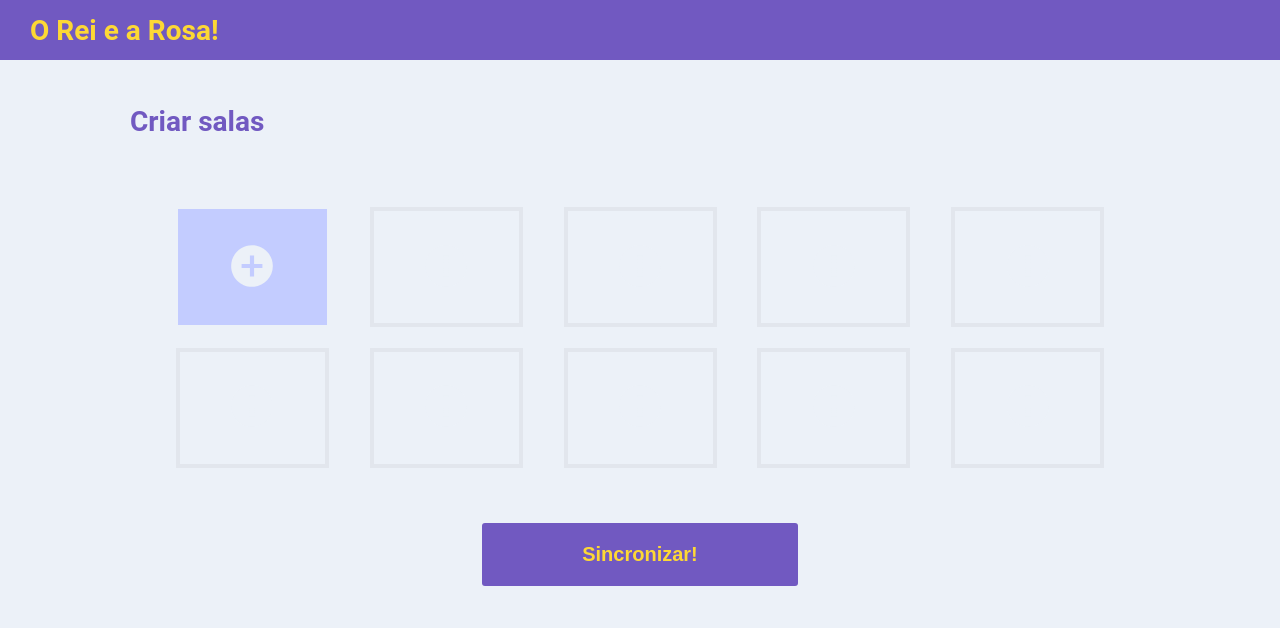
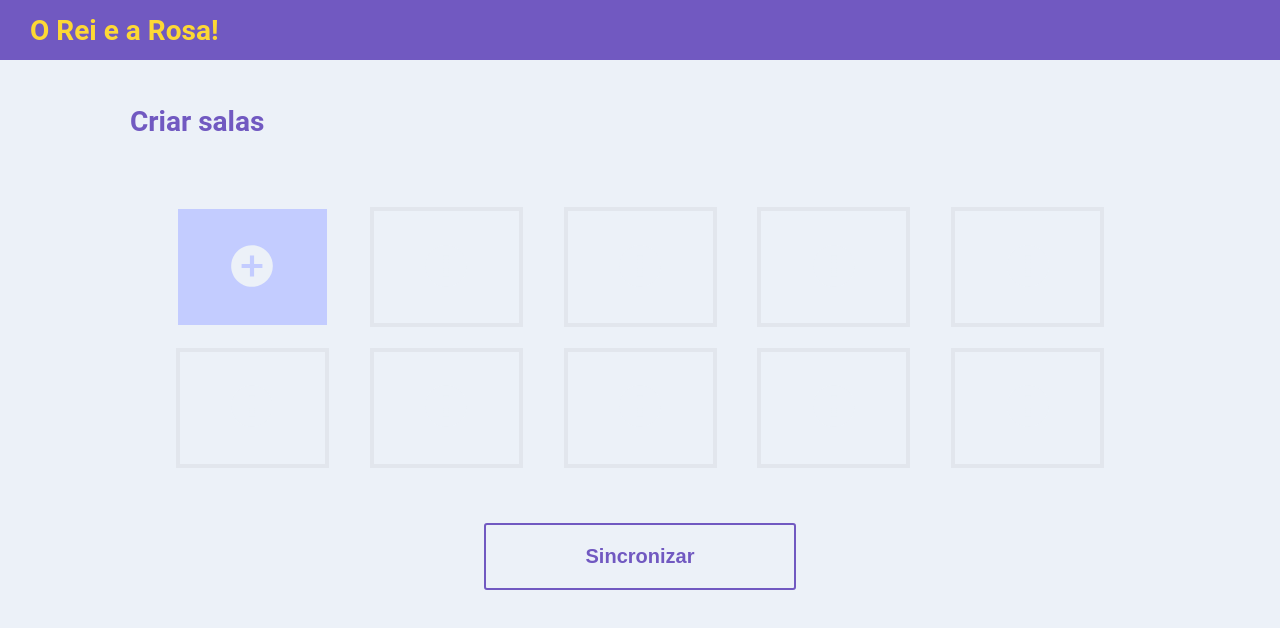
Before and after one commit to vinicioscoppi/senai-rei-rosa, a React (Create React App) app in the folder front/rei-rosa/: page / in a window 1280 px wide. Shown: the top 628 px of the page. Built offline with nearby package versions, Linux system fonts and the light colour scheme.

Commit message:
Estilização do Sincronizar

```diff
--- a/front/rei-rosa/src/components/Body/Room/Button/index.js
+++ b/front/rei-rosa/src/components/Body/Room/Button/index.js
@@ -2,14 +2,12 @@ import React from 'react';
 
 import { Container } from './styles';
 import AddCircle from '@material-ui/icons/AddCircle';
-// import Square from '@material-ui/icons/CropSquareOutlined';
-// import Circle from '@material-ui/icons/RadioButtonUncheckedOutlined';
 
 export default class Button extends React.Component {
 
     render() {
         return (
-            <Container onClick={() => this.props.click(this.props.id)}
+            <Container onClick={() => this.props.onClick(this.props.id)}
                 onMouseEnter={() => this.props.mouseEnter(this.props.id)}
                 onMouseLeave={() => this.props.mouseLeave(this.props.id)}
                 style={this.getStyle()}>
@@ -21,11 +19,14 @@ export default class Button extends React.Component {
     getStyle = () => {
         if (this.props.highlight)
             if (this.props.clicked)
-                return this.getClickedStyle();
+                if (this.props.sync)
+                    return this.getSyncedStyle();
+                else
+                    return this.getClickedStyle();
             else
                 return this.getHoveredStyle();
         else
-            return this.getNotHoveredStyle();
+            return this.getNotHighlightedStyle();
     }
 
     getHoveredStyle = () => {
@@ -37,7 +38,7 @@ export default class Button extends React.Component {
         }
     }
 
-    getNotHoveredStyle = () => {
+    getNotHighlightedStyle = () => {
         return {
             border: 'solid 4px #e2e6ed',
             background: '#ecf1f8',
@@ -52,38 +53,20 @@ export default class Button extends React.Component {
             transition: 'background 0.3s',
             color: '#c3ccff',
             fontSize: '50px'
-        }
+        };
+    }
+
+    getSyncedStyle = () => {
+        return {
+            border: 'solid 4px #69f0ae',
+            background: '#b9f6ca',
+            transition: 'background 0.3s',
+            color: '#69f0ae',
+            fontSize: '50px'
+        };
     }
 
     getIcon = () => {
         return this.props.clicked ? this.props.id + 1 : <AddCircle style={{ fontSize: 50 }}></AddCircle>;
     }
-
-    // getIcon = () => {
-    //     switch (this.props.icon) {
-    //         case 'CIRCLE':
-    //             return  <Circle style={{ fontSize: 70, color: this.getIconColor() }}></Circle>;
-    //         case 'SQUARE':
-    //             return <Square style={{ fontSize: 70, color: this.getIconColor() }}></Square>;
-    //         default:
-    //             return <AddCircle style={{ fontSize: 50 }}></AddCircle>;
-    //     }
-    // }
-
-    // getIconColor() {
-    //     switch (this.props.color) {
-    //         case 'BLUE':
-    //             return '#536dfe';
-    //         case 'RED':
-    //             return '#ff4081';
-    //         case 'YELLOW':
-    //             return '#ffd740';
-    //         case 'PINK':
-    //             return '#ea80fc';
-    //         case 'GREEN':
-    //             return '#b2ff59';
-    //         default:
-    //             return '#ecf1f8';
-    //     }
-    // }
 }
--- a/front/rei-rosa/src/components/Body/Room/index.js
+++ b/front/rei-rosa/src/components/Body/Room/index.js
@@ -6,7 +6,7 @@ import arrayFromTo from '../../../utils/array-from-to';
 
 export default class Room extends React.Component {
 
-    state = { sync: false, highlightedRoom: 0, clicked: false, rooms: [] };
+    state = { highlightedRoom: 0, anyRoomClickedBefore: false, rooms: [] };
 
     render() {
         return (
@@ -23,31 +23,34 @@ export default class Room extends React.Component {
     renderRoom(i, highlight) {
         return (
             <Button
-                click={this.handleClick}
-                clicked={this.state.clicked}
+                onClick={this.handleClick}
+                clicked={this.state.anyRoomClickedBefore}
                 id={i}
                 highlight={highlight}
-                sync={this.state.sync}
+                sync={this.props.sync}
                 mouseEnter={this.handleMouseEnter}
                 mouseLeave={this.handleMouseLeave}
-                // icon={this.state.rooms[i]?._sticker.geoForm}
-                // color={this.state.rooms[i]?._sticker.color}
             />
         );
     }
 
     handleMouseEnter = (i) => {
-        if (!this.state.clicked)
-            this.setState({ sync: false, highlightedRoom: i, clicked: false, rooms: [] });
+        if (!this.state.anyRoomClickedBefore)
+            this.setState({ highlightedRoom: i, anyRoomClickedBefore: false, rooms: [] });
     }
 
     handleMouseLeave = () => {
-        if (!this.state.clicked)
-            this.setState({ sync: false, highlightedRoom: -1, clicked: false, rooms: [] });
+        if (!this.state.anyRoomClickedBefore)
+            this.setState({ highlightedRoom: -1, anyRoomClickedBefore: false, rooms: [] });
     }
 
     handleClick = async (i) => {
-        this.setState({ sync: this.state.sync, highlightedRoom: i, clicked: true, rooms: await this.getRooms(i + 1) });
+        if (this.props.sync === false) {
+            if (!this.state.anyRoomClickedBefore)
+                this.props.superHandleClick();
+
+            this.setState({ highlightedRoom: i, anyRoomClickedBefore: true, rooms: await this.getRooms(i + 1) });
+        }
     }
 
     getRooms = async (i) => {
--- a/front/rei-rosa/src/components/Body/Start/Button/index.js
+++ b/front/rei-rosa/src/components/Body/Start/Button/index.js
@@ -6,9 +6,34 @@ export default class Button extends React.Component {
 
   render() {
     return (
-      <Container>
-        <h2>{this.props.sync ? 'Iniciar Jogo!' : 'Sincronizar!'}</h2>
+      <Container style={this.props.sync === true ? this.getSyncedStyle() : this.getDefaultStyle()}
+        onClick={() => this.props.onClick()}>
+        <h2>{this.props.sync === true ? 'Iniciar jogo!' : 'Sincronizar'}</h2>
       </Container>
     );
   }
+
+  getDefaultStyle = () => {
+    return {
+      background: '#ecf1f8',
+      borderRadius: '3px',
+      border: 'solid 2px #7159c1',
+      color: '#7159c1',
+      padding: '20px 100px',
+      backgroundPosition: 'center',
+      transition: 'background 0.8s'
+    };
+  }
+
+  getSyncedStyle = () => {
+    return {
+      background: '#7159c1',
+      borderRadius: '3px',
+      border: 'solid 0px',
+      color: '#fdd835',
+      padding: '20px 100px',
+      backgroundPosition: 'center',
+      transition: 'background 0.8s',
+    }
+  }
 }
--- a/front/rei-rosa/src/components/Body/Start/Button/styles.js
+++ b/front/rei-rosa/src/components/Body/Start/Button/styles.js
@@ -1,14 +1,6 @@
 import styled from 'styled-components';
 
 export const Container = styled.button`
-  background: #7159c1;
-  border-radius: 3px;
-  border:solid 0px;
-  color: #fdd835;
-  padding: 20px 100px;
-  background-position: center;
-  transition: background 0.8s;
-
   :hover {
     background:#a386f4 radial-gradient(circle, transparent 1%, #a386f4 1%) center/15000%;
     cursor: pointer;
--- a/front/rei-rosa/src/components/Body/Start/index.js
+++ b/front/rei-rosa/src/components/Body/Start/index.js
@@ -8,7 +8,7 @@ export default class Start extends React.Component {
     render() {
         return (
             <Container>
-                <Button sync={this.props.sync} />
+                <Button sync={this.props.sync} onClick={this.props.handleSynchronization} />
             </Container>
         );
     }
--- a/front/rei-rosa/src/components/Body/index.js
+++ b/front/rei-rosa/src/components/Body/index.js
@@ -6,19 +6,28 @@ import Start from './Start';
 
 export default class Body extends React.Component {
 
-    state = { sync: false }
+    state = { sync: false, anyRoomClicked: false }
 
     render() {
         return (
             <>
                 <Sync sync={this.state.sync}></Sync>
-                <Room onSynchronize={this.handleSynchronization}></Room>
-                <Start sync={this.state.sync}></Start>
+                <Room superHandleClick={this.handleRoomClick}
+                    sync={this.state.sync}
+                    clicked={this.state.anyRoomClicked}>
+                </Room>
+                <Start sync={this.state.sync}
+                    handleSynchronization={this.handleSynchronization}>
+                </Start>
             </>
         );
     }
 
     handleSynchronization = () => {
-        this.setState({ sync : true });
+        this.setState({ sync: true, anyRoomClicked: true });
+    }
+
+    handleRoomClick = () => {
+        this.setState({ sync: this.state.sync, anyRoomClicked: true });
     }
 }
```
